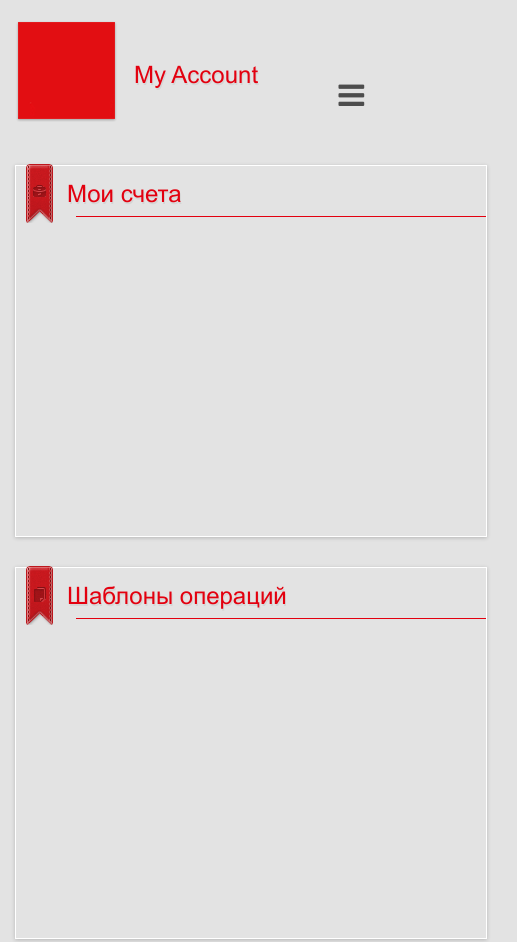
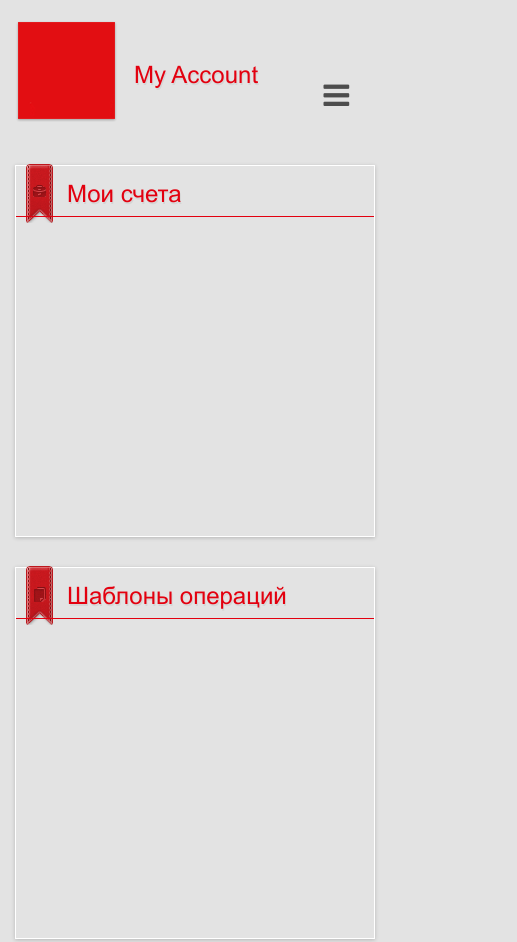
Before and after one commit to bek-app/main, a plain HTML site: page index.html in a window 390 px wide. Shown: the top 942 px of the page, 517 px wide, since content can reach past the window. Drawn offline with nearby package versions, Linux system fonts and the light colour scheme.

Commit message:
adaptive content

```diff
--- a/index.html
+++ b/index.html
@@ -1,5 +1,5 @@
 <!DOCTYPE html>
-<html lang="en">
+<html lang="ru">
 
 <head>
     <meta charset="UTF-8">
@@ -108,12 +108,12 @@
         <div class="container">
             <div class="content-wrap">
                 <div class="content-blocks">
-                    <div class="content-blocks__bills content-block">
+                    <div class=" content-block">
                         <img src="img/bills.png" alt="">
                         <h3>Мои счета</h3>
 
                     </div>
-                    <div class="content-blocks__operations  content-block">
+                    <div class="content-block">
                         <img src="img/operations.png" alt="">
                         <h3>Шаблоны операций</h3>
 
--- a/sass/_media.scss
+++ b/sass/_media.scss
@@ -33,3 +33,21 @@
         }
     }
 }
+
+@media (max-width: 640px) {
+    .content {
+        .container {
+            .content-wrap {
+                .content-blocks {
+                    .content-block {
+                        margin-right: 15px;
+                        margin-left: 15px;
+                    }
+                }
+                .sidebar {
+                    display: none;
+                }
+            }
+        }
+    }
+}
--- a/sass/style.scss
+++ b/sass/style.scss
@@ -12,14 +12,16 @@ body {
     max-width: 1176px;
     width: 100%;
     margin: 0 auto;
-    padding: 0 15px;
 }
 
 .navbar {
     display: flex;
-    justify-content: space-around;
+    justify-content: space-between;
     align-items: flex-end;
     margin-top: 20px;
+    .logo {
+        margin-left: 15px;
+    }
     .nav-wrap {
         display: flex;
         flex-grow: 3;
@@ -27,6 +29,7 @@ body {
         justify-content: space-around;
         min-height: 100px;
         margin-left: 16px;
+        margin-right: 15px;
         .account {
             a {
                 text-decoration: none;
@@ -85,13 +88,15 @@ body {
     .content-wrap {
         margin-top: 40px;
         display: flex;
+        justify-content: center;
         margin-bottom: 5%;
         .content-blocks {
             display: flex;
             flex-wrap: wrap;
             justify-content: center;
             .content-block {
-                width: 470px;
+                max-width: 470px;
+                width: 100%;
                 height: 370px;
                 box-shadow: 0 1px 4px rgba(0, 0, 0, 0.2);
                 border: 1px solid #ffffff;
```
Also changed, not shown: css/style.min.css.
